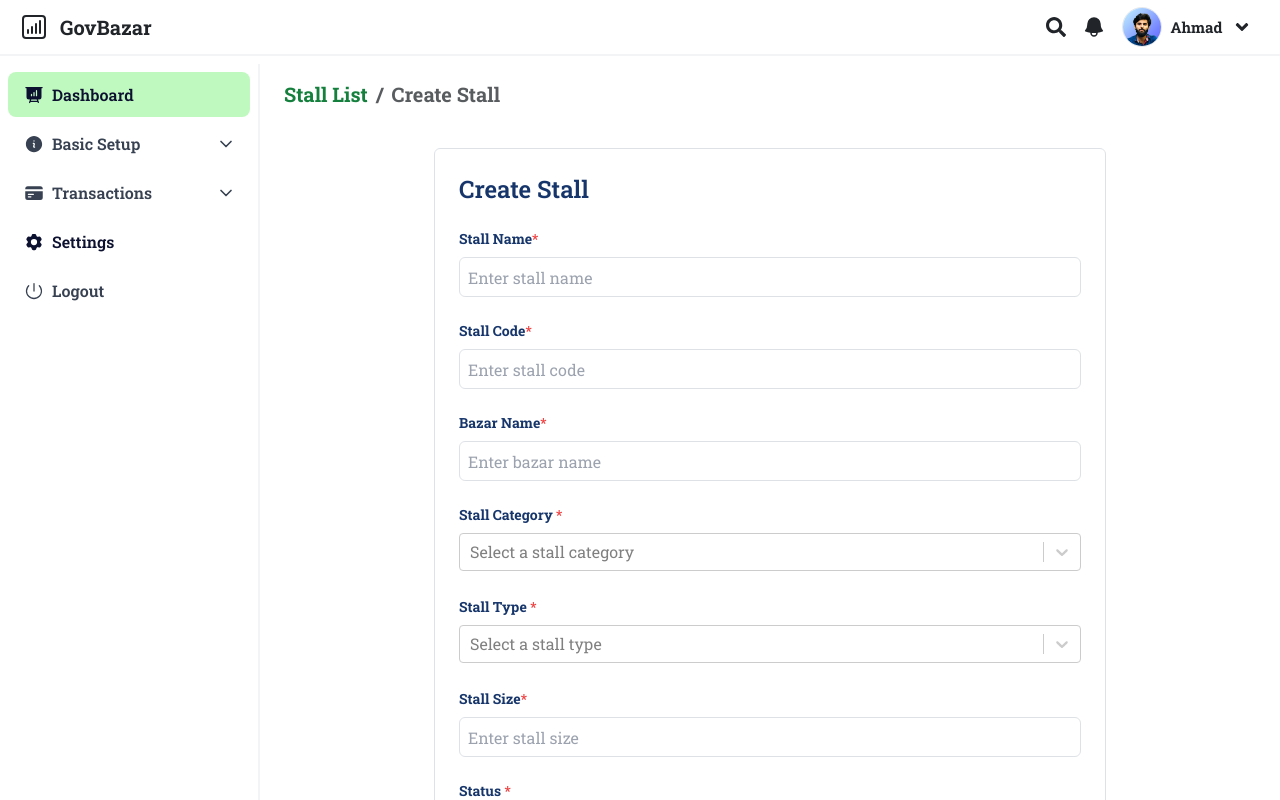
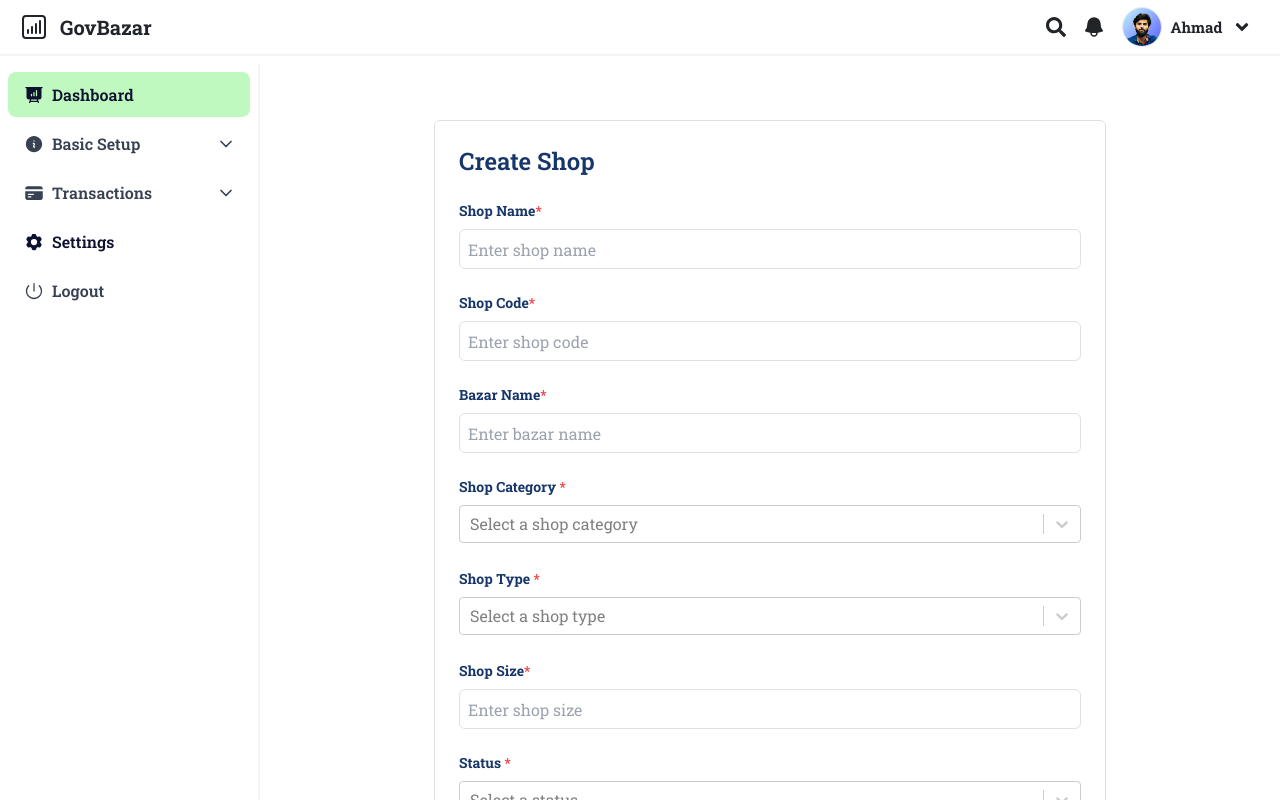
Before and after one commit to mhassa204/PMBMS, a React (Vite) app in the folder frontend/: page /admin/create-stall in a window 1280 px wide. Built offline with nearby package versions, Linux system fonts and the light colour scheme.

Commit message:
minor changes

```diff
--- a/frontend/src/App.jsx
+++ b/frontend/src/App.jsx
@@ -29,6 +29,7 @@ import Users from "@components/user/Users";
 import StallList from "@components/stall/StallList";
 import CreateStallHolder from "@components/stall/CreateStallHolder";
 import Login from "@pages/authentication/Login";
+import FinePolicyForm from "@components/fine/FinePolicyForm";
 
 function App() {
   return (
@@ -38,6 +39,18 @@ function App() {
           <Route path="/" element={<LandingPage />} />
           <Route path="/login" element={<Login />} />
 
+          {/* Temporary routes for form */}
+          <Route path="/create-zone" element={<CreateZone />} />
+          <Route path="/create-user" element={<CreateUser />} />
+          <Route path="/create-bazar" element={<CreateBazaar />} />
+          <Route path="/generate-voucher" element={<VoucherGeneration />} />
+          <Route path="/create-stall" element={<CreateStall />} />
+          <Route path="/create-stallHolder" element={<CreateStallHolder />} />
+          <Route path="/create-policy" element={<CreatePolicyForm />} />
+          <Route path="/create-voucher" element={<VoucherCreation />} />
+          <Route path="/fine-policy" element={<FinePolicyForm />} />
+
+          {/* Actual routes  */}
           <Route path="/admin" element={<Home />}>
             <Route index element={<Dashboard />} />
             <Route path="dashboard" element={<Dashboard />} />
--- a/frontend/src/components/bazar/Bazars.jsx
+++ b/frontend/src/components/bazar/Bazars.jsx
@@ -45,21 +45,12 @@ export default function Bazars() {
     { Header: "Bazar Name", accessor: "bazarName" },
     { Header: "Bazar Address", accessor: "bazarAddress" },
     { Header: "Status", accessor: "Status" },
-    {
-      Header: "Default Rent of Permanent Stall",
-      accessor: "defaultRentOfPermanentStall",
-    },
     { Header: "Total Stalls", accessor: "totalStalls" },
     { Header: "Prefix", accessor: "Prefix" },
     { Header: "Bazar Image", accessor: "bazarImage" },
     { Header: "City", accessor: "City" },
     { Header: "Bazar Manager", accessor: "bazarManager" },
     { Header: "Zone Manager", accessor: "zoneManager" },
-    { Header: "Temporary Stall", accessor: "temporaryStall" },
-    {
-      Header: "Default Rent of Temporary Stall",
-      accessor: "defaultRentOfTemporaryStall",
-    },
     {
       Header: "Actions",
       accessor: "Actions",
@@ -77,7 +68,6 @@ export default function Bazars() {
       bazarName: "Ahmed Bazar",
       bazarAddress: "123 Main Street, Lahore",
       Status: "Active",
-      defaultRentOfPermanentStall: "₨500",
       totalStalls: 10,
       Prefix: "ABZ",
       bazarImage:
@@ -85,15 +75,12 @@ export default function Bazars() {
       City: "Lahore",
       bazarManager: "Ali Ahmed",
       zoneManager: "Zohaib Khan",
-      temporaryStall: "Yes",
-      defaultRentOfTemporaryStall: "₨300",
       Actions: "",
     },
     {
       bazarName: "Faisalabad Market",
       bazarAddress: "456 Elm Street, Faisalabad",
       Status: "Inactive",
-      defaultRentOfPermanentStall: "₨450",
       totalStalls: 8,
       Prefix: "FBZ",
       bazarImage:
@@ -101,15 +88,12 @@ export default function Bazars() {
       City: "Faisalabad",
       bazarManager: "Farah Naz",
       zoneManager: "Zain Ul Abidin",
-      temporaryStall: "No",
-      defaultRentOfTemporaryStall: "₨250",
       Actions: "",
     },
     {
       bazarName: "Karim Market",
       bazarAddress: "789 Oak Street, Karachi",
       Status: "Pending",
-      defaultRentOfPermanentStall: "₨600",
       totalStalls: 12,
       Prefix: "KBZ",
       bazarImage:
@@ -117,15 +101,12 @@ export default function Bazars() {
       City: "Karachi",
       bazarManager: "Khadija Javed",
       zoneManager: "Bilal Ahmed",
-      temporaryStall: "Yes",
-      defaultRentOfTemporaryStall: "₨350",
       Actions: "",
     },
     {
       bazarName: "Rahim Market",
       bazarAddress: "101 Pine Street, Rawalpindi",
       Status: "Active",
-      defaultRentOfPermanentStall: "₨550",
       totalStalls: 11,
       Prefix: "RBZ",
       bazarImage:
@@ -133,15 +114,12 @@ export default function Bazars() {
       City: "Rawalpindi",
       bazarManager: "Rukhsar Shah",
       zoneManager: "Tariq Mehmood",
-      temporaryStall: "No",
-      defaultRentOfTemporaryStall: "₨275",
       Actions: "",
     },
     {
       bazarName: "Saima Market",
       bazarAddress: "202 Cedar Street, Islamabad",
       Status: "Inactive",
-      defaultRentOfPermanentStall: "₨480",
       totalStalls: 9,
       Prefix: "SBZ",
       bazarImage:
@@ -149,15 +127,12 @@ export default function Bazars() {
       City: "Islamabad",
       bazarManager: "Saba Malik",
       zoneManager: "Umar Khan",
-      temporaryStall: "Yes",
-      defaultRentOfTemporaryStall: "₨325",
       Actions: "",
     },
     {
       bazarName: "Gulshan Bazar",
       bazarAddress: "303 Maple Street, Peshawar",
       Status: "Active",
-      defaultRentOfPermanentStall: "₨520",
       totalStalls: 13,
       Prefix: "GBZ",
       bazarImage:
@@ -165,15 +140,12 @@ export default function Bazars() {
       City: "Peshawar",
       bazarManager: "Ghulam Abbas",
       zoneManager: "Tahira Batool",
-      temporaryStall: "No",
-      defaultRentOfTemporaryStall: "₨280",
       Actions: "",
     },
     {
       bazarName: "Iqbal Market",
       bazarAddress: "404 Birch Street, Quetta",
       Status: "Blocked",
-      defaultRentOfPermanentStall: "₨490",
       totalStalls: 10,
       Prefix: "IBZ",
       bazarImage:
@@ -181,15 +153,12 @@ export default function Bazars() {
       City: "Quetta",
       bazarManager: "Imran Khan",
       zoneManager: "Nadia Akhtar",
-      temporaryStall: "Yes",
-      defaultRentOfTemporaryStall: "₨300",
       Actions: "",
     },
     {
       bazarName: "Zia Bazar",
       bazarAddress: "505 Elm Street, Multan",
       Status: "Expired",
-      defaultRentOfPermanentStall: "₨470",
       totalStalls: 8,
       Prefix: "ZBZ",
       bazarImage:
@@ -197,8 +166,6 @@ export default function Bazars() {
       City: "Multan",
       bazarManager: "Zainab Ali",
       zoneManager: "Usman Ghani",
-      temporaryStall: "No",
-      defaultRentOfTemporaryStall: "₨260",
       Actions: "",
     },
   ];
--- a/frontend/src/components/bazar/CreateBazaar.jsx
+++ b/frontend/src/components/bazar/CreateBazaar.jsx
@@ -66,8 +66,8 @@ const CreateBazaar = () => {
 
   return (
     <div className="p-4">
-      <Breadcrumb items={breadcrumbItems} />
-      <div className="max-w-3xl  mx-auto my-10 p-6 bg-white border rounded-md textBlue">
+      {/* <Breadcrumb items={breadcrumbItems} /> */}
+      <div className="max-w-4xl  mx-auto my-10 p-6 bg-white border rounded-md textBlue">
         <h2 className="text-2xl font-semibold mb-4">Create Bazaar</h2>
         <FormProvider {...methods}>
           <form
@@ -111,7 +111,8 @@ const CreateBazaar = () => {
               options={shopType}
               type="basic-single"
             />
-            <div className="grid grid-cols-2 gap-x-4">
+            {/* <div className="grid grid-cols-3 gap-x-4"> */}
+            <div className="flex gap-x-2">
               <InputField
                 label="Total Shops"
                 placeholder="Enter total number of shops"
@@ -126,6 +127,27 @@ const CreateBazaar = () => {
                 name="baseRent"
                 required="Base rent is required"
               />
+              <button
+                onClick={(e) => {
+                  e.preventDefault();
+                }}
+                className="border rounded w-[40px] h-[39px] mt-[28px] flex items-center justify-center hover:bg-gray-200 "
+              >
+                <svg
+                  xmlns="http://www.w3.org/2000/svg"
+                  fill="none"
+                  viewBox="0 0 24 24"
+                  strokeWidth={1.5}
+                  stroke="currentColor"
+                  className="w-5 h-5"
+                >
+                  <path
+                    strokeLinecap="round"
+                    strokeLinejoin="round"
+                    d="M12 4.5v15m7.5-7.5h-15"
+                  />
+                </svg>
+              </button>
             </div>
             <InputField
               label="Prefix "
--- a/frontend/src/components/commonComponents/ImageField.jsx
+++ b/frontend/src/components/commonComponents/ImageField.jsx
@@ -20,7 +20,7 @@ const ImageField = ({ label, name, required, ...rest }) => {
     clearErrors(name);
   };
   return (
-    <div className="mb-4">
+    <div className="mb-4 bg-info">
       <label
         className="block text-gray-700 text-sm font-bold mb-2 text-start textBlue"
         htmlFor={name}
--- a/frontend/src/components/fine/FinePolicyForm.jsx
+++ b/frontend/src/components/fine/FinePolicyForm.jsx
@@ -79,7 +79,7 @@ export default function FinePolicyForm() {
 
   return (
     <div className="max-w-md mx-auto my-10 p-6 bg-white border-2 rounded-md textBlue">
-      <h2 className="text-2xl font-semibold mb-4">Create Stall</h2>
+      <h2 className="text-2xl font-semibold mb-4">Fine Policy</h2>
 
       <FormProvider {...methods}>
         <form onSubmit={methods.handleSubmit(onSubmit)}>
@@ -110,8 +110,6 @@ export default function FinePolicyForm() {
             name="fine-10th"
             type="number"
             required={true}
-            // minLength={1}
-            // maxLength={100}
             placeholder="Enter fine % after 10th date"
           />
           <InputField
@@ -119,8 +117,6 @@ export default function FinePolicyForm() {
             name="fine-20th"
             type="number"
             required={true}
-            // minLength={1}
-            // maxLength={100}
             placeholder="Enter fine % after 20th date"
           />
           <InputField
@@ -128,8 +124,6 @@ export default function FinePolicyForm() {
             name="fine-25th"
             type="number"
             required={true}
-            // minLength={1}
-            // maxLength={100}
             placeholder="Enter fine % after 25th date"
           />
           <Dropdown
--- a/frontend/src/components/stall/CreateStall.jsx
+++ b/frontend/src/components/stall/CreateStall.jsx
@@ -107,22 +107,22 @@ const CreateStall = () => {
 
   return (
     <div className="p-4">
-      <Breadcrumb items={breadcrumbItems} />
+      {/* <Breadcrumb items={breadcrumbItems} /> */}
       <div className="max-w-2xl mx-auto my-10 p-6 bg-white border rounded-md textBlue">
-        <h2 className="text-2xl text-start font-semibold mb-4">Create Stall</h2>
+        <h2 className="text-2xl text-start font-semibold mb-4">Create Shop</h2>
 
         <FormProvider {...methods}>
           <form onSubmit={methods.handleSubmit(onSubmit)}>
             <InputField
-              label="Stall Name"
-              placeholder="Enter stall name"
+              label="Shop Name"
+              placeholder="Enter shop name"
               type="text"
               name="name"
               required
             />
             <InputField
-              label="Stall Code"
-              placeholder="Enter stall code"
+              label="Shop Code"
+              placeholder="Enter shop code"
               type="text"
               name="code"
               required
@@ -135,26 +135,26 @@ const CreateStall = () => {
               required
             />
             <Dropdown
-              label="Stall Category"
+              label="Shop Category"
               name="category"
               options={category}
               type="basic-single"
               searchable={false}
-              placeholder="Select a stall category"
+              placeholder="Select a shop category"
               required
             />
             <Dropdown
-              label="Stall Type"
+              label="Shop Type"
               name="type"
               options={stallType}
               type="basic-multi-select"
               searchable={false}
-              placeholder="Select a stall type"
+              placeholder="Select a shop type"
               required
             />
             <InputField
-              label="Stall Size"
-              placeholder="Enter stall size"
+              label="Shop Size"
+              placeholder="Enter shop size"
               type="text"
               name="size"
               required
@@ -181,7 +181,7 @@ const CreateStall = () => {
               type="number"
               required
             />
-            <ButtonComponent type={"submit"} name={"Create Stall"} />
+            <ButtonComponent type={"submit"} name={"Create Shop"} />
           </form>
         </FormProvider>
       </div>
```
